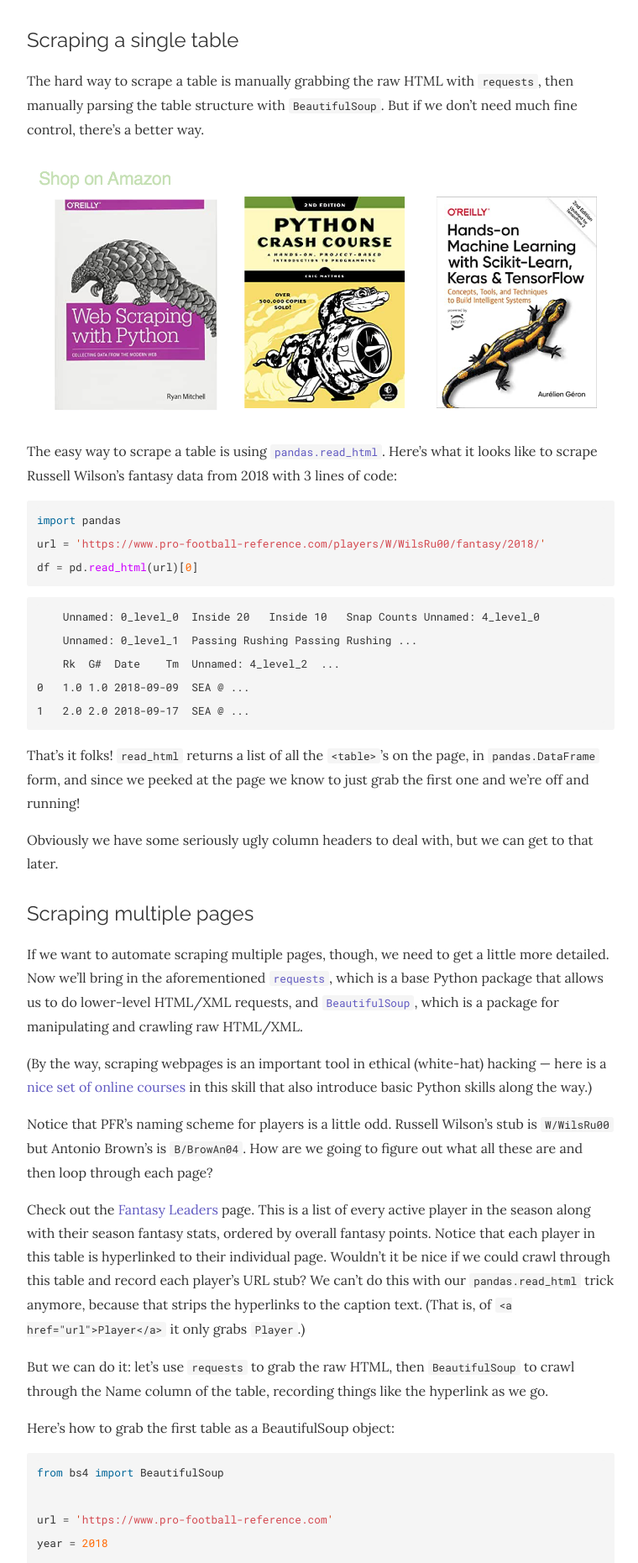
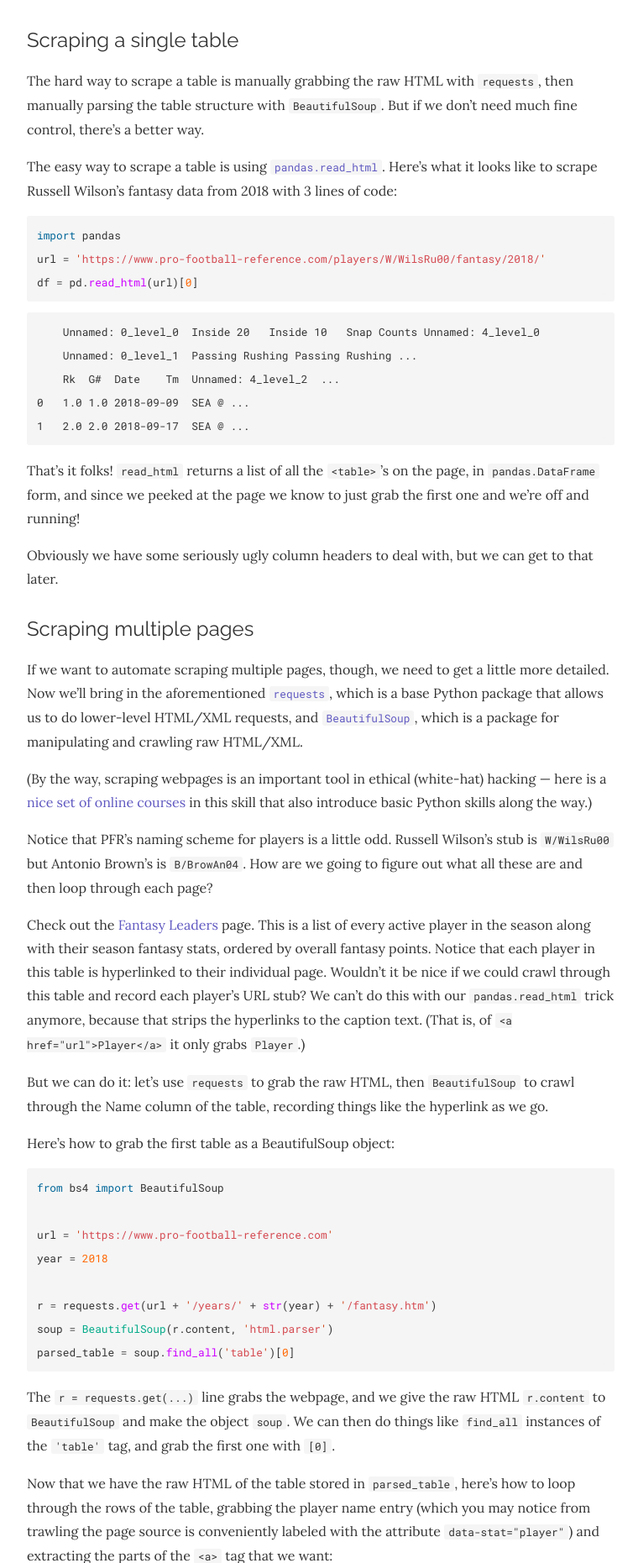
Before and after one commit to stmorse/stmorse.github.io, a Jekyll site: the page built from _posts/2019-08-13-pfr-scrape-python.md, in a window 1280 px wide. Shown: the part 611-2472 px from the top of the page at 84% size, without its empty margins (258-1018 px from the left). Built offline with Jekyll 4.4.1, drawn with Linux system fonts in a browser that asks for light colours; nearby versions of some CDN libraries.

Commit message:
del amzn ad

```diff
--- a/_posts/2019-08-13-pfr-scrape-python.md
+++ b/_posts/2019-08-13-pfr-scrape-python.md
@@ -16,10 +16,6 @@ This post outlines how to grab historical fantasy points for individual players
 ## Scraping a single table
 
 The hard way to scrape a table is manually grabbing the raw HTML with `requests`, then manually parsing the table structure with `BeautifulSoup`.  But if we don't need much fine control, there's a better way.
-
-<a href="https://www.amazon.com/s/ref=as_li_ss_tl?k=learn+python&ref=nb_sb_noss_1&linkCode=ll2&tag=stmorse-20&linkId=e8b01cbc450b9d8852b94969be936eea&language=en_US" target="_blank">
-    <img align="center" width="100%" src="{{ site.github.url }}/images/ads/python1.png" alt="Shop Amazon: Learn Python">
-</a>
 
 The easy way to scrape a table is using [`pandas.read_html`](https://pandas.pydata.org/pandas-docs/stable/reference/api/pandas.read_html.html).  Here's what it looks like to scrape Russell Wilson's fantasy data from 2018 with 3 lines of code:
 
@@ -201,10 +197,6 @@ plt.show()
 
 And the plot is the one at the beginning of the blog.
 
-<a href="https://www.amazon.com/s/ref=as_li_ss_tl?k=pattern+recognition+and+machine+learning&rh=n:5&ref=nb_sb_noss&linkCode=ll2&tag=stmorse-20&linkId=50a872aa80aff7630fbe12da72ccd9b3&language=en_US" target="_blank">
-    <img align="center" width="100%" src="{{ site.github.url }}/images/ads/machine1.png" alt="Shop Amazon: Learn Machine Learning">
-</a>
-
 
 ## What's next
 
```
